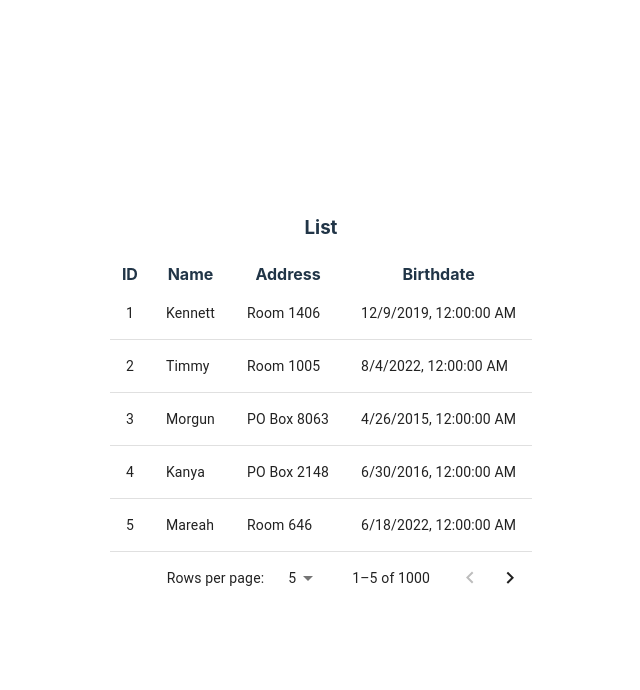
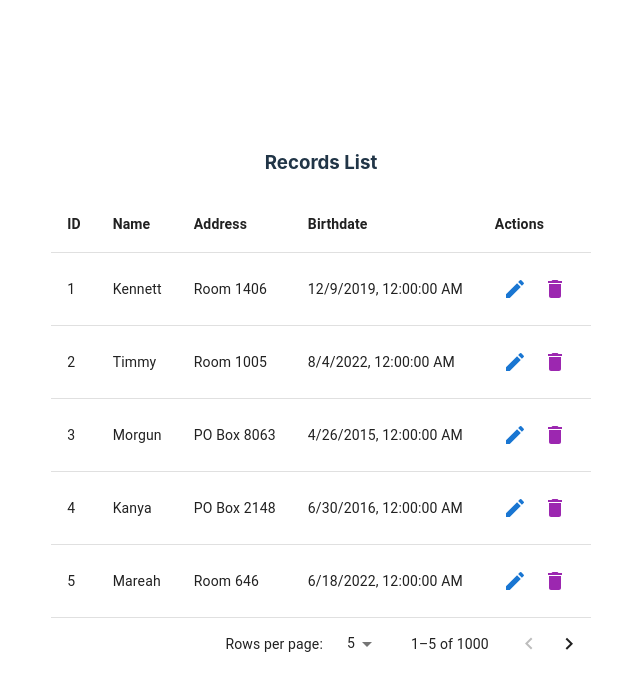
Before and after one commit to samnoon1971/record-keeper, a React (Vite) app: page / in a window 1280 px wide. Shown: the top 690 px of the page, without its empty margins (319-959 px from the left). Built offline with nearby package versions, Linux system fonts and the light colour scheme.

Commit message:
ref #2 added edit and delete buttons

```diff
--- a/package.json
+++ b/package.json
@@ -13,11 +13,13 @@
   "dependencies": {
     "@emotion/react": "^11.11.1",
     "@emotion/styled": "^11.11.0",
+    "@mui/icons-material": "^5.14.11",
     "@mui/material": "^5.14.10",
     "@reduxjs/toolkit": "^1.9.6",
     "react": "^18.2.0",
     "react-dom": "^18.2.0",
-    "react-redux": "^8.1.2"
+    "react-redux": "^8.1.2",
+    "redux-mock-store": "^1.5.4"
   },
   "devDependencies": {
     "@babel/preset-env": "^7.22.20",
--- a/src/components/List.jsx
+++ b/src/components/List.jsx
@@ -6,20 +6,39 @@ import {
   TableContainer,
   TableHead,
   TableRow,
+  IconButton,
+  TablePagination,
+  Dialog,
+  DialogTitle,
+  DialogContent,
+  DialogActions,
+  Button,
+  TextField,
 } from "@mui/material";
+
+import EditIcon from "@mui/icons-material/Edit";
+import DeleteIcon from "@mui/icons-material/Delete";
+
 import Add from "./Add";
 import { useState, useEffect } from "react";
 import { useSelector, useDispatch } from "react-redux";
 import { addCat, updateCat, deleteCat } from "../catSlice";
-import { TablePagination } from "@mui/material";
 
-function showCat({ cat }) {
+function showCat({ cat, onEdit, onDelete }) {
   return (
     <TableRow key={cat.id}>
       <TableCell>{cat.id}</TableCell>
       <TableCell>{cat.name}</TableCell>
       <TableCell>{cat.address}</TableCell>
       <TableCell>{new Date(cat.birthdate).toLocaleString()}</TableCell>
+      <TableCell>
+        <IconButton title="editButton" onClick={() => onEdit(cat)} color="primary">
+          <EditIcon />
+        </IconButton>
+        <IconButton title="deleteButton" onClick={() => onDelete(cat.id)} color="secondary">
+          <DeleteIcon />
+        </IconButton>
+      </TableCell>
     </TableRow>
   );
 }
@@ -30,6 +49,10 @@ function initCats() {
 }
 const List = () => {
   const cats = initCats();
+  const dispatch = useDispatch();
+
+  const [openEditDialog, setOpenEditDialog] = useState(false);
+  const [editCat, setEditCat] = useState(null);
 
   const [currentPage, setCurrentPage] = useState(0);
   const [rowsPerPage, setRowsPerPage] = useState(5);
@@ -39,25 +62,55 @@ const List = () => {
   const handleRowsPerPageChange = (event) => {
     setRowsPerPage(event.target.value);
   };
+
+  const onEdit = (catToEdit) => {
+    setEditCat(catToEdit);
+    setOpenEditDialog(true);
+    console.log("Edit cat with ID:", catToEdit.id);
+  };
+
+  const handleCloseEditDialog = () => {
+    // Close the edit dialog
+    setOpenEditDialog(false);
+  };
+
+  const handleSaveEdit = () => {
+    // Implement your logic to save the edited cat here
+    // You can dispatch the updateCat action to update the cat in the Redux store
+    if (editCat) {
+      dispatch(updateCat({ id: editCat.id, updateCat: editCat }));
+    }
+    // Close the edit dialog
+    setOpenEditDialog(false);
+  };
+  const onDelete = (catId) => {
+    // Implement delete logic here, e.g., show a confirmation dialog
+    console.log("Delete cat with ID:", catId);
+    dispatch(deleteCat({ id: catId }));
+  };
   const catsRows = [];
   if (Array.isArray(cats)) {
     cats.forEach((cat) => {
-      catsRows.push(showCat({ cat }));
+      catsRows.push(showCat({ cat, onEdit, onDelete }));
     });
   }
+  const tableHeaderCellStyle = {
+    fontWeight: "bold",
+  };
   return (
     <>
       <Container fixed>
-        <h3>List</h3>
+        <h3>Records List</h3>
         <TableContainer>
           {" "}
           <Table>
             <TableHead>
               <TableRow>
-                <th>ID</th>
-                <th>Name</th>
-                <th>Address</th>
-                <th>Birthdate</th>
+                <TableCell style={tableHeaderCellStyle}>ID</TableCell>
+                <TableCell style={tableHeaderCellStyle}>Name</TableCell>
+                <TableCell style={tableHeaderCellStyle}>Address</TableCell>
+                <TableCell style={tableHeaderCellStyle}>Birthdate</TableCell>
+                <TableCell style={tableHeaderCellStyle}>Actions</TableCell>
               </TableRow>
             </TableHead>
             <TableBody>
@@ -70,7 +123,7 @@ const List = () => {
         </TableContainer>
 
         <TablePagination
-          rowsPerPageOptions={[5, 10, 25]}
+          rowsPerPageOptions={[5, 10, 25, 50]}
           component="div"
           count={catsRows.length}
           page={currentPage}
@@ -78,6 +131,50 @@ const List = () => {
           rowsPerPage={rowsPerPage}
           onRowsPerPageChange={handleRowsPerPageChange}
         />
+
+        <Dialog open={openEditDialog} onClose={handleCloseEditDialog}>
+          <DialogTitle>Edit Record</DialogTitle>
+          <DialogContent>
+            <TextField
+              label="Name"
+              value={editCat ? editCat.name : ""}
+              onChange={(e) => setEditCat({ ...editCat, name: e.target.value })}
+              fullWidth
+              margin="normal"
+            />
+            <TextField
+              label="Address"
+              value={editCat ? editCat.address : ""}
+              onChange={(e) =>
+                setEditCat({ ...editCat, address: e.target.value })
+              }
+              fullWidth
+              margin="normal"
+            />
+            <TextField
+              label="Birthdate"
+              type="date"
+              InputLabelProps={{
+                shrink: true,
+              }}
+              value={editCat ? editCat.birthdate : ""}
+              onChange={(e) =>
+                setEditCat({ ...editCat, birthdate: e.target.value })
+              }
+              fullWidth
+              margin="normal"
+            />
+          </DialogContent>
+
+          <DialogActions>
+            <Button onClick={handleCloseEditDialog} color="primary">
+              Cancel
+            </Button>
+            <Button onClick={handleSaveEdit} color="primary">
+              Save
+            </Button>
+          </DialogActions>
+        </Dialog>
       </Container>
     </>
   );
```
Also changed, not shown: 2 other files (tests, documents, lock files or other folders).
